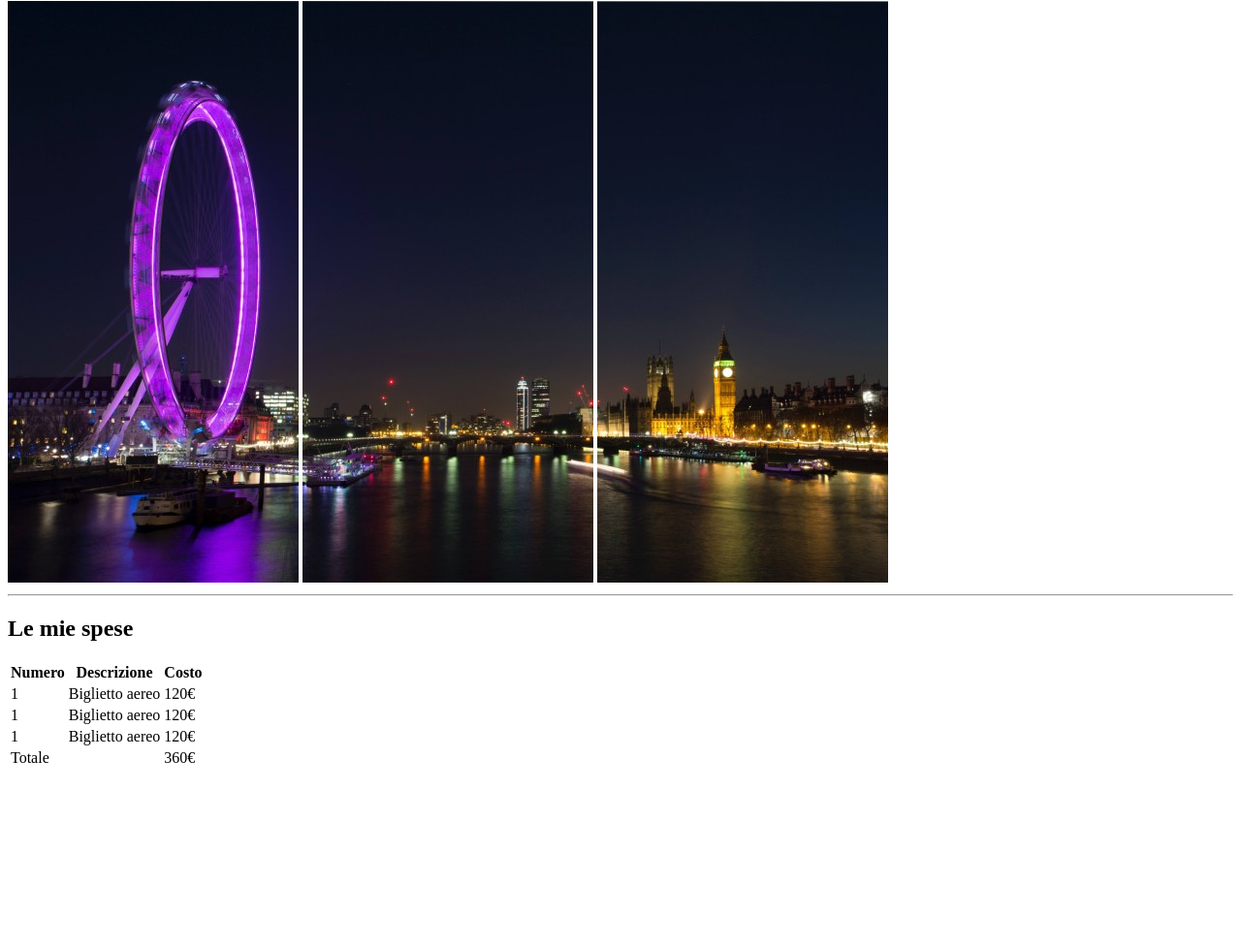
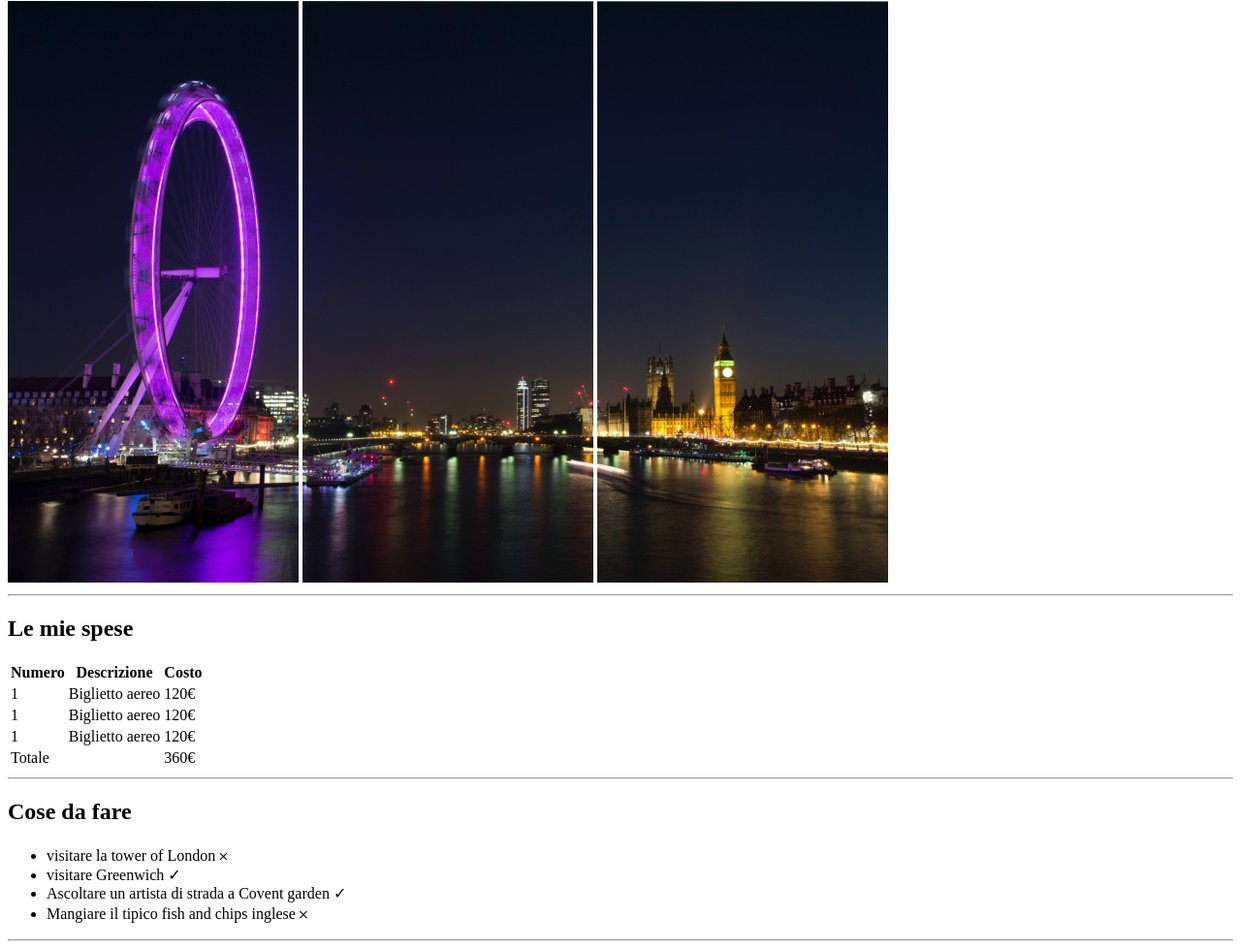
Before and after one commit to damirusso95/html-london-trip, a plain HTML site: page index.html in a window 1280 px wide. Shown: the part 79-1058 px from the top of the page at 97% size. Before the commit the page ends 881 px from the top, so only its background shows below. Drawn offline with Linux system fonts and the light colour scheme.

Commit message:
Lista puntata

```diff
--- a/index.html
+++ b/index.html
@@ -16,6 +16,8 @@
         <img src="img/img-3.jpg" >
         <hr>
     </header>
+
+    <main>
         <!-- spese -->
         <h2>Le mie spese</h2>
 
@@ -60,10 +62,22 @@
         </table>
             <!-- /corpo tabella -->
 
+    <hr>
 
+            <!-- cose da fare -->
+        <h2>Cose da fare</h2>
+            <!-- lista puntata -->
+        <ul>
+            <li>visitare la tower of London &#65794;</li>
+            <li>visitare Greenwich &#10003;</li>
+            <li>Ascoltare un artista di strada a Covent garden &#10003;</li>
+            <li>Mangiare il tipico fish and chips inglese &#65794;</li>
+        </ul>
+            <!-- /lista puntata -->
 
+    <hr>
 
-    <main></main>
+    </main>
     <footer></footer>
 
 </body>
```
